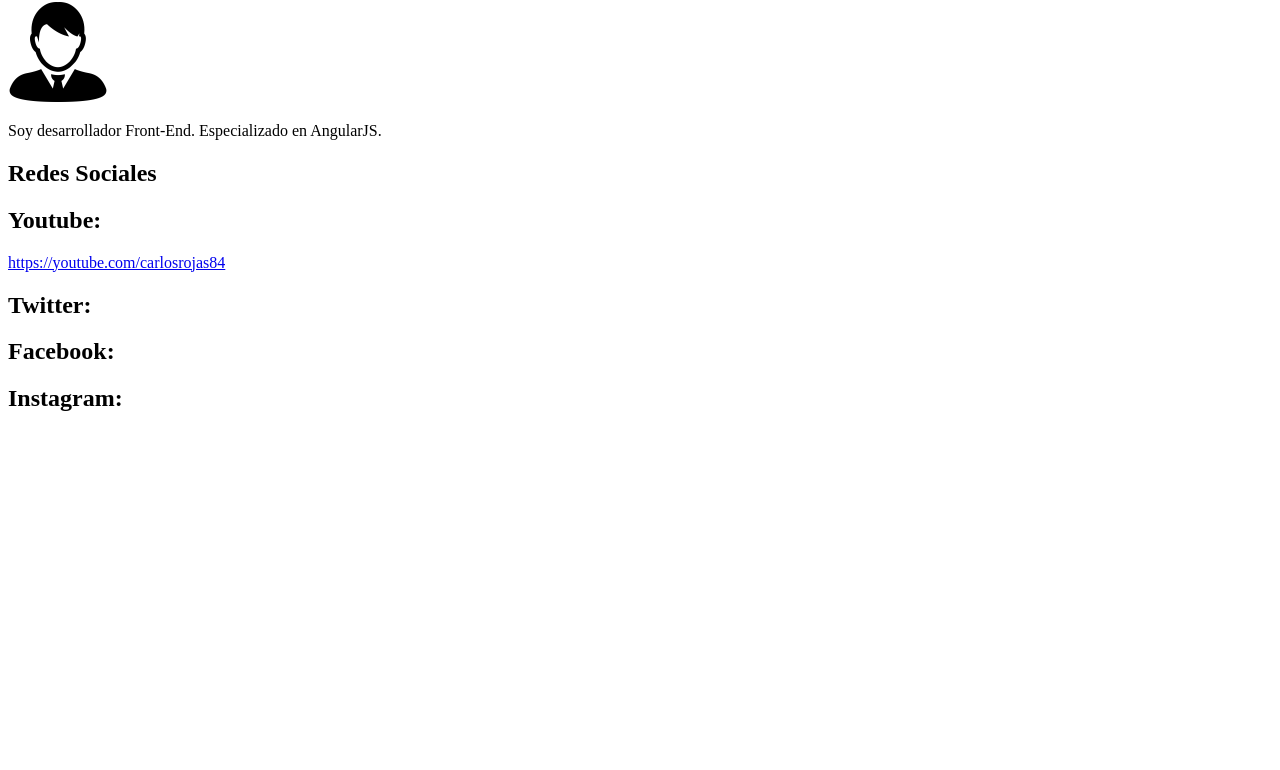
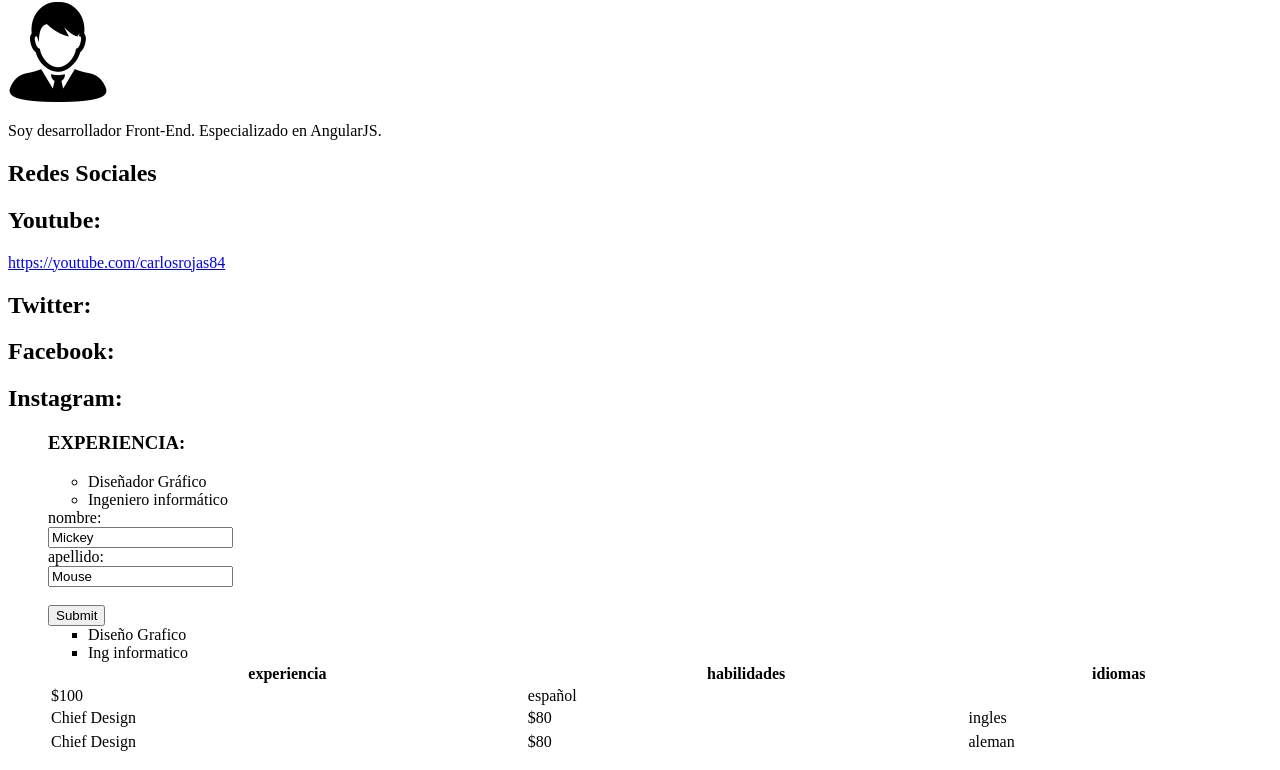
Before and after one commit to levineri/clase2, a plain HTML site: page index.html in a window 1280 px wide. Shown: the part 78-848 px from the top of the page. Before the commit the page ends 800 px from the top, so only its background shows below. Drawn offline with Linux system fonts and the light colour scheme.

Commit message:
pagina avance clase 2

```diff
--- a/index.html
+++ b/index.html
@@ -26,7 +26,49 @@ Soy desarrollador Front-End. Especializado en AngularJS.
 <h2>Facebook:</h2>
 
 <h2>Instagram:</h2>
+<UL>
+<h3>EXPERIENCIA: </h3>
+<UL>
+<li>Diseñador Gráfico</li>
+<Li>Ingeniero informático</Li>
+</UL>
 
+<form action="action_page.php">
+  nombre:<br>
+  <input type="text" name="firstname" value="Mickey"><br>
+  apellido:<br>
+  <input type="text" name="lastname" value="Mouse"><br><br>
+  <input type="submit" value="Submit">
+
+<table style="width:100%">
+  <tr>
+    <th>experiencia</th>
+    <ul style="list-style-type:square">
+    <li>Diseño Grafico</li>
+    <li>Ing informatico</li>
+    </ul>
+    <th>habilidades</th>
+    <th>idiomas</th>
+  </tr>
+  <tr>
+
+    <td>$100</td>
+    <td>español</td>
+  </tr>
+  <tr>
+    <td>Chief Design</td>
+    <td>$80</td>
+    <td>ingles</td>
+    <tr/>
+    <tr>
+     <td>Chief Design</td>
+    <td>$80</td>
+    <td>aleman</td>
+  </tr>
+</table>
+
+</table>
+</form>
 </article>
 <!-- Footer -->
 <footer></footer>
```
